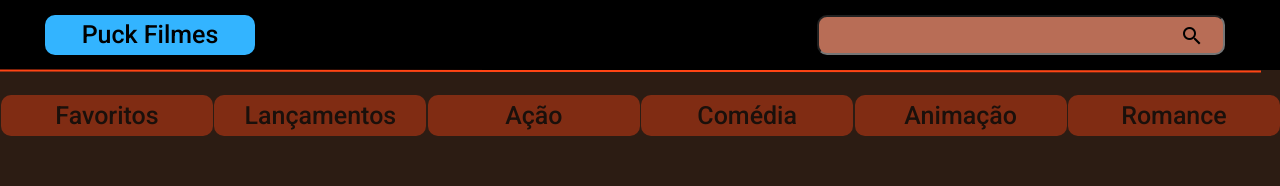
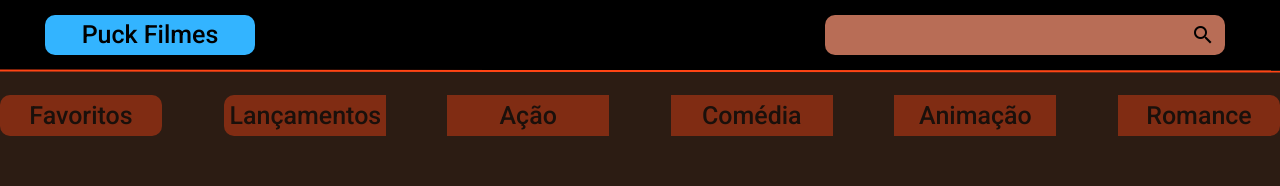
Before and after one commit to omgmf26/Puck_Filmes, a React (Create React App) app: page / in a window 1280 px wide. Shown: the top 186 px of the page. Built offline with nearby package versions, Linux system fonts and the light colour scheme.

Commit message:
arrumando os links

```diff
--- a/src/App.css
+++ b/src/App.css
@@ -18,19 +18,83 @@
 }
 
 .nav-formatacao{
-  display: flex;
-  justify-content: space-between;
+
 
 }
 
-.nav-link{
+.nav-link1{
   background-color: var(--destaque-color);
   color: #000000;
   border-radius: 10px;
-  display: inline-block;
-  margin-left: 1px;
   margin-top: 25px;
-  width: 200px;
+  width: 150px;
+  padding: 6px;
+  text-decoration: none;
+  font-family: 'Roboto', sans-serif;
+  font-size: 25px;
+  opacity: .4;
+
+}
+
+.nav-link2{
+  background-color: var(--destaque-color);
+  color: #000000;
+  border-radius: 10px 0 0 10px;
+  margin-top: 25px;
+  width: 150px;
+  padding: 6px;
+  text-decoration: none;
+  font-family: 'Roboto', sans-serif;
+  font-size: 25px;
+  opacity: .4;
+
+}
+
+.nav-link3{
+  background-color: var(--destaque-color);
+  color: #000000;
+  margin-top: 25px;
+  width: 150px;
+  padding: 6px;
+  text-decoration: none;
+  font-family: 'Roboto', sans-serif;
+  font-size: 25px;
+  opacity: .4;
+
+}
+
+.nav-link4{
+  background-color: var(--destaque-color);
+  color: #000000;
+  margin-top: 25px;
+  width: 150px;
+  padding: 6px;
+  text-decoration: none;
+  font-family: 'Roboto', sans-serif;
+  font-size: 25px;
+  opacity: .4;
+
+}
+
+.nav-link5{
+  background-color: var(--destaque-color);
+  color: #000000;
+  margin-top: 25px;
+  width: 150px;
+  padding: 6px;
+  text-decoration: none;
+  font-family: 'Roboto', sans-serif;
+  font-size: 25px;
+  opacity: .4;
+
+}
+
+.nav-link6{
+  background-color: var(--destaque-color);
+  color: #000000;
+  border-radius: 0 10px 10px 0;
+  margin-top: 25px;
+  width: 150px;
   padding: 6px;
   text-decoration: none;
   font-family: 'Roboto', sans-serif;
@@ -40,6 +104,26 @@
 }
 
 
-.nav-link.active {
+.nav-link1.active {
   opacity: 1;
 }
+
+.nav-link2.active {
+  opacity: 1;
+}
+
+.nav-link3.active {
+  opacity: 1;
+}
+
+.nav-link4.active {
+  opacity: 1;
+}
+
+.nav-link5.active {
+  opacity: 1;
+}
+
+.nav-link6.active {
+  opacity: 1;
+}
--- a/src/App.js
+++ b/src/App.js
@@ -17,12 +17,12 @@ function App() {
      <Header/>
      <BrowserRouter>
      <div className="nav-formatacao">
-     <NavLink to="/favoritos" className="nav-link">Favoritos</NavLink>
-     <NavLink to ="/lancamentos" className="nav-link">Lançamentos</NavLink>
-     <NavLink to ="/acao" className="nav-link">Ação</NavLink>
-     <NavLink to ="/comedia" className="nav-link">Comédia</NavLink>
-     <NavLink to ="/animacao" className="nav-link">Animação</NavLink>
-     <NavLink to ="/romance" className="nav-link">Romance</NavLink>
+     <NavLink to="/favoritos" className="nav-link1">Favoritos</NavLink>
+     <NavLink to ="/lancamentos" className="nav-link2">Lançamentos</NavLink>
+     <NavLink to ="/acao" className="nav-link3">Ação</NavLink>
+     <NavLink to ="/comedia" className="nav-link4">Comédia</NavLink>
+     <NavLink to ="/animacao" className="nav-link5">Animação</NavLink>
+     <NavLink to ="/romance" className="nav-link6">Romance</NavLink>
      </div>
       <Switch>
       <Route exact path="/" component={Lancamentos}/>
--- a/src/components/header/Header.css
+++ b/src/components/header/Header.css
@@ -4,6 +4,7 @@
   padding: 15px 45px;
   justify-content: space-between;
   background-color: black;
+  overflow:hiddena;
 }
 
 .Logo{
@@ -17,32 +18,41 @@
 
 }
 
-.Header input{
-
+.field-search{
   border-radius: 10px;
   border: 10;
   width: 400px;
+  height: 2.5rem;
   margin: 0 10px;
   font-family: 'Roboto';
   font-size: 15px;
   background-color: #B86D56;
+  position: relative;
 }
 
-.hr {
-  position: absolute;
-  width: 1259px;
-  height: 0px;
-  left: 0px;
-  top: 70px;
-
-  border: 1px solid #FF4414;
-  transform: rotate(0.04deg);
+.Header input{
+  border: none;
+  width: 20rem;
+  font-family: 'Roboto';
+  font-size: 15px;
+  height: 100%;
+  background-color: transparent;
+  outline: none;
 }
 
 .pesquisa {
   position: absolute;
   color: black;
-  margin-left: 1135px;
-  margin-top: 9px;
+  right: 10px;
+  top: .5rem;
+}
 
+.hr {
+  position: absolute;
+  width: 100%;
+  height: 0px;
+  left: 0px;
+  top: 70px;
+  border: 1px solid #FF4414;
+  transform: rotate(0.04deg);
 }
--- a/src/components/header/index.jsx
+++ b/src/components/header/index.jsx
@@ -6,8 +6,10 @@ export default function Header (props){
     return(
         <div className="Header" >
         <div className="Logo">Puck Filmes</div>
-        <span className="material-icons pesquisa">search</span>
-        <input type="text" name="search" id="search"></input>
+        <div className="field-search">
+            <span className="material-icons pesquisa">search</span>
+            <input type="text" name="search" id="search"></input>
+        </div>
         <span className= "hr"></span>
         </div>
     )
```
Also changed, not shown: 1 other file (tests, documents, lock files or other folders).
